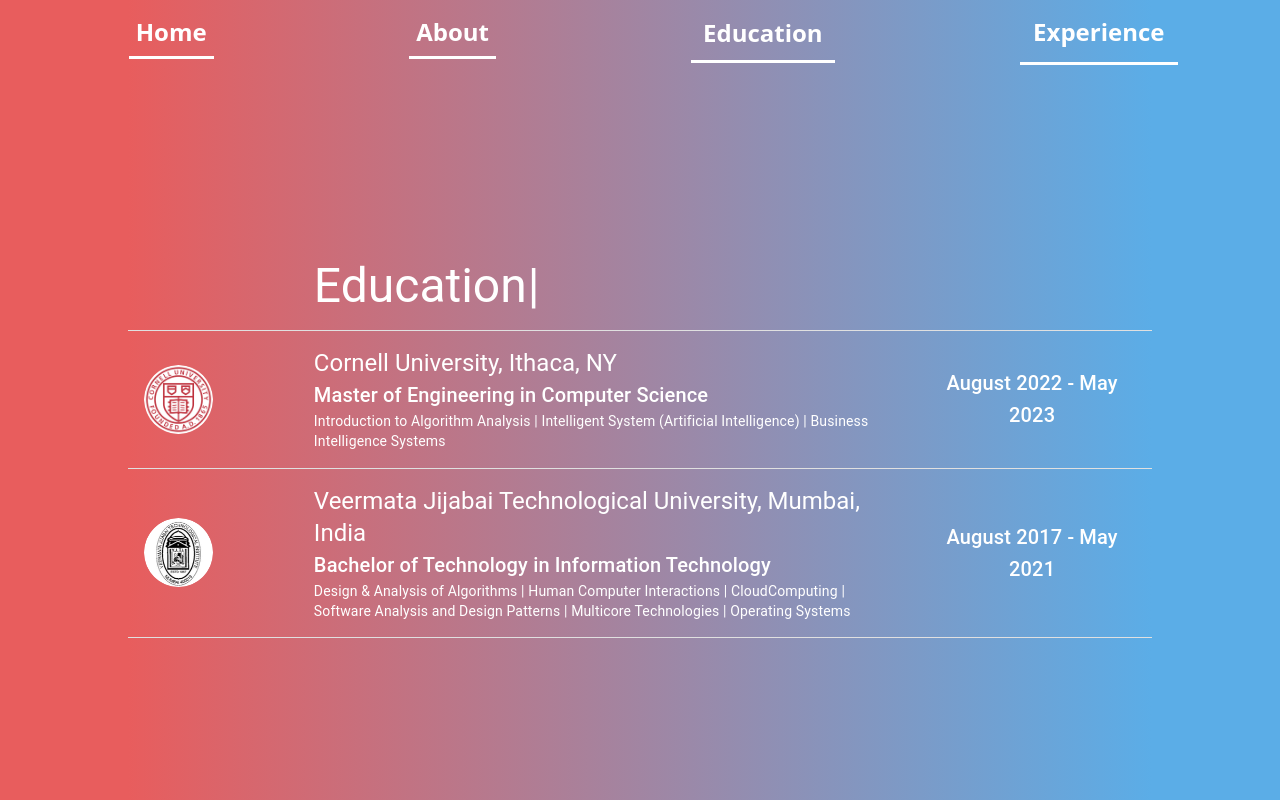
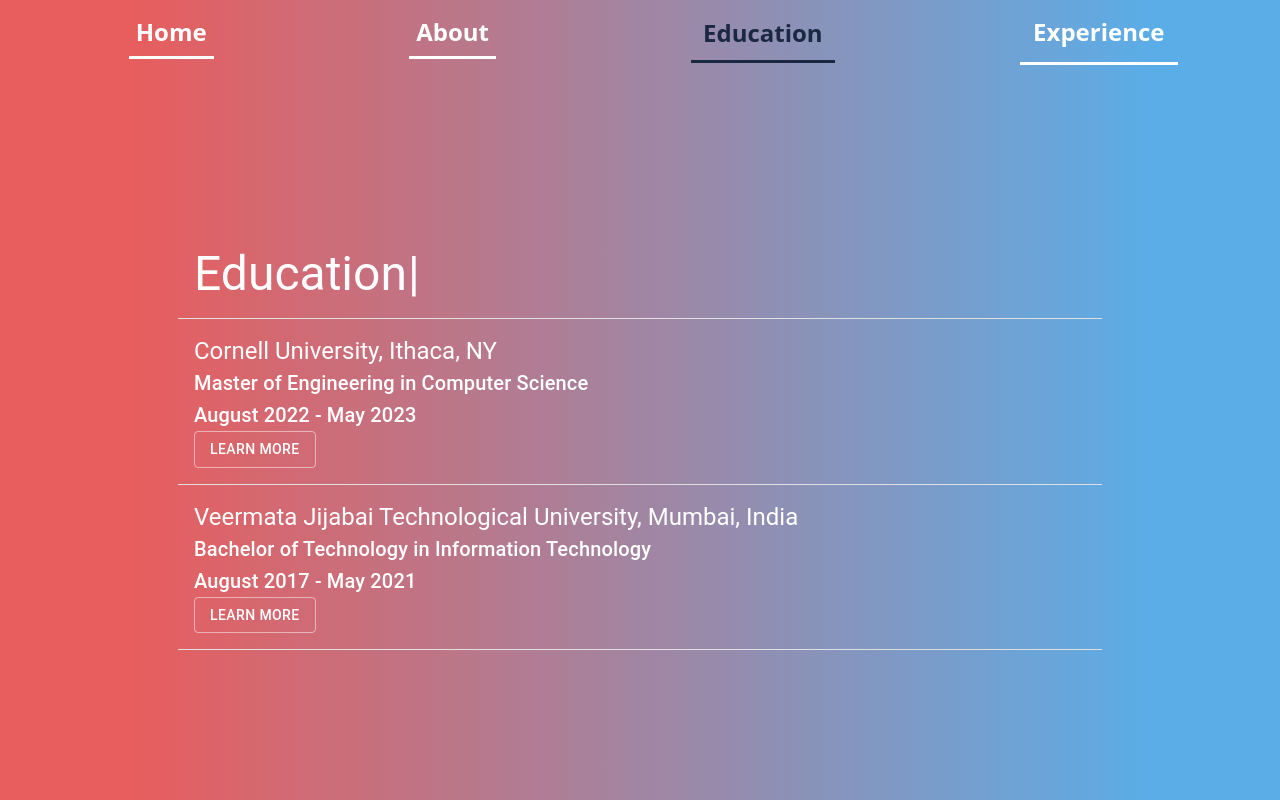
Before and after one commit to rachanac16/reflection, a React (Create React App) app: page /reflection/education in a window 1280 px wide. Built offline with nearby package versions, Linux system fonts and the light colour scheme.

Commit message:
education part sketch

```diff
--- a/src/index.css
+++ b/src/index.css
@@ -120,6 +120,16 @@ body {
   font-family: 'Courier New', Courier, monospace;
 }
 
+.container_full{
+  width: 80%;
+}
+
+.education_table{
+  display: flex;
+  justify-content: center;
+  align-items: center;
+  padding: 50px;
+}
 
 .navbar {
   text-decoration: none;
@@ -135,7 +145,28 @@ body {
   text-decoration: none;
   color: rgb(26, 40, 65);
 }
-.navbar:active {
+
+.active .navbar{
   text-decoration: none;
   color: rgb(26, 40, 65);
 }
+/*
+.navbar .active {
+
+} */
+
+.university_details{
+  background-color: rgb(0,0,0, 0.5);
+  border-radius: 1%;
+  position: relative;
+  display: flex;
+  margin: 10px 50px 10px 10px;
+  padding: 20px 20px 20px 20px;
+  flex-direction: row;
+  justify-content: space-around;
+  align-items: center;
+}
+
+.relevant_coursework{
+  padding: 10px;
+}
--- a/src/pages/Education.js
+++ b/src/pages/Education.js
@@ -1,23 +1,39 @@
-import { Avatar, Table, TableBody, TableCell, TableHead, TableRow, Typography } from '@mui/material';
-import React from 'react';
+import { Avatar, Button, IconButton, Table, TableBody, TableCell, TableHead, TableRow, Typography } from '@mui/material';
+import React, { useState } from 'react';
 import cornell from './../assets/cornell.png';
 import vjti from './../assets/vjti.png';
 import Typewriter from 'typewriter-effect';
+import ArrowBackIcon from '@mui/icons-material/ArrowBack';
 
-function createData(universityName, date, degree, relevantCoursework, icon) {
-    return { universityName, date, degree, relevantCoursework, icon};
+function createData(universityIndex, shortUniversityName, universityName, date, degree, relevantCoursework, icon) {
+    return { universityIndex, shortUniversityName, universityName, date, degree, relevantCoursework, icon};
 }
 const rows = [
-    createData('Cornell University, Ithaca, NY', 'August 2022 - May 2023', 'Master of Engineering in Computer Science', 'Introduction to Algorithm Analysis | Intelligent System (Artificial Intelligence) | Business Intelligence Systems', cornell),
-    createData('Veermata Jijabai Technological University, Mumbai, India', 'August 2017 - May 2021', 'Bachelor of Technology in Information Technology', 'Design & Analysis of Algorithms | Human Computer Interactions | CloudComputing | Software Analysis and Design Patterns | Multicore Technologies | Operating Systems', vjti)
+    createData(1, 'cornell', 'Cornell University, Ithaca, NY', 'August 2022 - May 2023', 'Master of Engineering in Computer Science', ['Introduction to Algorithm Analysis', 'Intelligent System (Artificial Intelligence)', 'Business Intelligence Systems'], cornell),
+    createData(2, 'vjti', 'Veermata Jijabai Technological University, Mumbai, India', 'August 2017 - May 2021', 'Bachelor of Technology in Information Technology', ['Design & Analysis of Algorithms', 'Human Computer Interactions', 'Cloud Computing','Software Analysis and Design Patterns', 'Multicore Technologies', 'Operating Systems'], vjti)
 ];
 
 function Education(){
-    return <div style={{display:'flex', alignItems:'center', justifyContent:'center'}}>
-        <Table sx={{ maxWidth: '80%'}} aria-label="simple table">
+
+    const [universityIndex, setUniversityIndex] = useState(0);
+    const [learnMore, setLearnMore] = useState(false)
+
+
+    const onLearnMoreClick = (index) => {
+        setLearnMore(true);
+        setUniversityIndex(index-1);
+    }
+
+    const onGoBackClick = () => {
+        setLearnMore(false);
+    }
+
+    return <div className='home_container'>
+        <div className={(learnMore)?'container_left':'container_full'}>
+            <div className='education_table'>
+            <Table sx={{ maxWidth: '100%'}} aria-label="simple table">
                 <TableHead>
                     <TableRow>
-                    <TableCell></TableCell>
                         <TableCell style={{color:'white', width:'60%'}}>
                             <Typography variant='h3'>
                                 <Typewriter
@@ -27,19 +43,13 @@ function Education(){
                                 />
                             </Typography>
                         </TableCell>
-                    <TableCell align="center" style={{color:'white'}}>
-                        <Typography variant='h4'>
-
-                            </Typography>
-                    </TableCell>
                     </TableRow>
                 </TableHead>
                 <TableBody>
                 {rows.map((row) => (
                     <TableRow
-                key={row.universityName}
+                    key={row.universityIndex}
                     >
-                    <TableCell component="th" scope="row" style={{color:'white'}}><Avatar src={row.icon} sx={{height:'50%', width:'50%'}}/></TableCell>
                         <TableCell component="th" scope="row" style={{color:'white'}}>
                             <Typography variant='h5'>
                                 {row.universityName}
@@ -47,17 +57,39 @@ function Education(){
                             <Typography variant='h6'>
                                 {row.degree}
                             </Typography>
-                        <Typography  variant='body'>
-                            {row.relevantCoursework}
+                            <Typography variant='h6'>
+                                {row.date}
                             </Typography>
+                            <Button  variant="outlined" onClick={()=>onLearnMoreClick(row.universityIndex)}>Learn More</Button>
                         </TableCell>
-                    <TableCell component="th" align="center" scope="row" style={{color:'white'}}><Typography variant='h6'>
-                            {row.date}
-                        </Typography></TableCell>
+
                     </TableRow>))
                 }
                 </TableBody>
             </Table>
+        </div>
+        </div>
+        {learnMore?<div className='container_right'>
+            <div className='university_details slide_from_left'>
+                <div>
+                    <IconButton color="primary" onClick={()=>onGoBackClick()}>
+                        <ArrowBackIcon style={{fontSize:"50px"}}/>
+                    </IconButton>
+                </div>
+                <div>
+                    <Avatar src={(rows[universityIndex].shortUniversityName)==="cornell"?cornell:vjti} sx={{height:'100px', width:'100px'}}/>
+                </div>
+                <div className='relevant_coursework'>
+                    <Typography variant='h6'>
+                        <ul>
+                        {rows[universityIndex].relevantCoursework.map((course_name)=>(
+                            <li>{course_name}</li>
+                        ))}
+                        </ul>
+                    </Typography>
+                </div>
+            </div>
+        </div>:<div></div>}
     </div>;
 }
 
```
Lines whose indentation alone changed are shown as unchanged.
